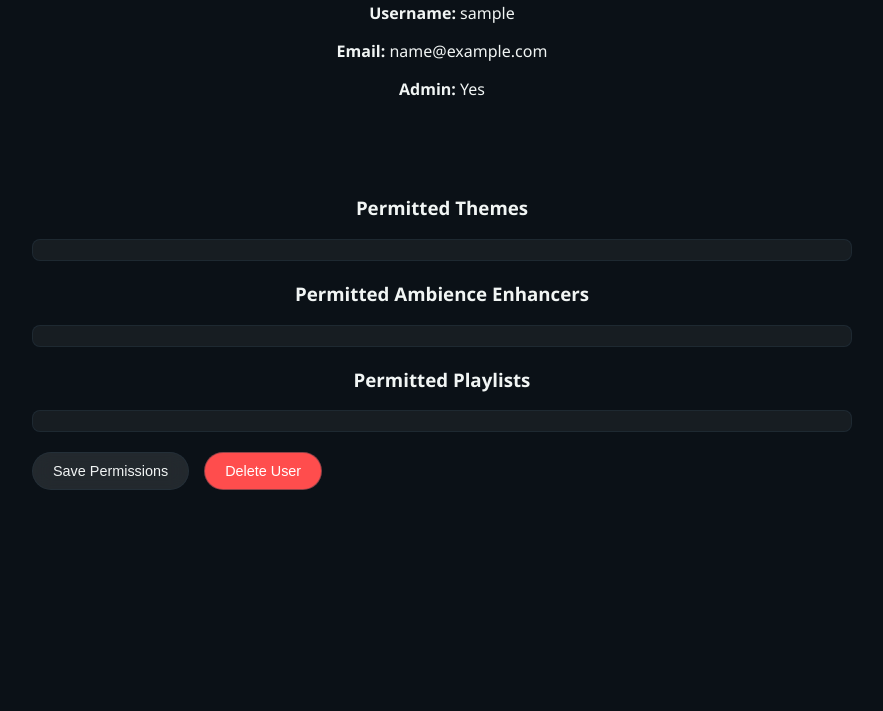
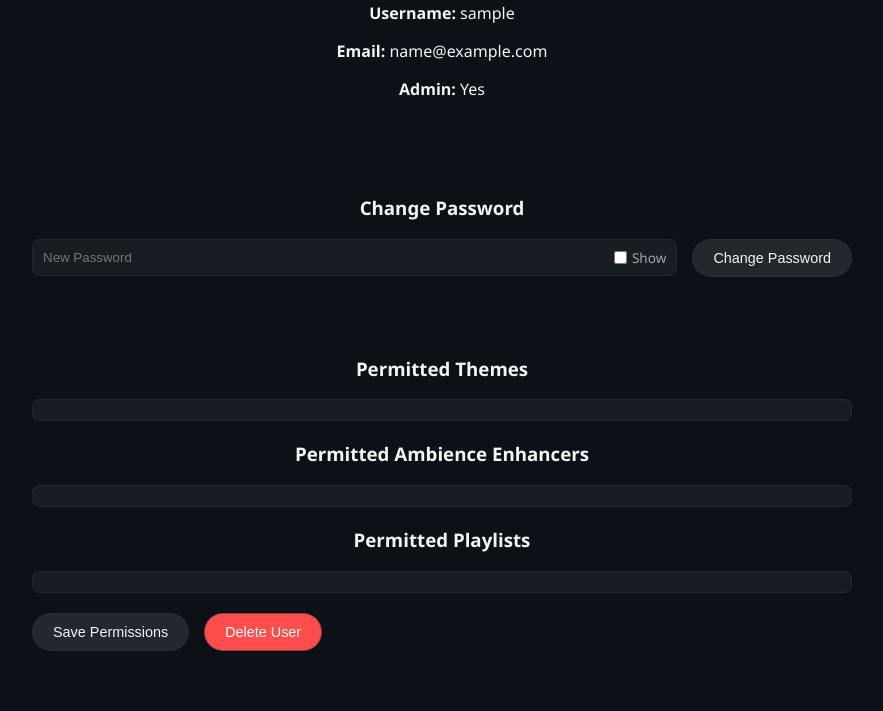
Before and after one commit to shrinathjayakumar/ambient_dashboard, a Django app: page /app-manager/user/1/edit/ in a window 1280 px wide. Shown: the part 221-932 px from the top of the page, without its empty margins (198-1081 px from the left). Before the commit the page ends 711 px from the top, so only its background shows below. Run offline with Django 4.2, Linux system fonts and the light colour scheme; the visitor is signed in with stand-in values (Sample User, id 1); data comes from the database, SQL or seed files in the repository; data that the repository does not hold is empty.

Commit message:
Add ability for admin to change passwords in edit user page

```diff
--- a/dashboard/templates/dashboard/edit_user.html
+++ b/dashboard/templates/dashboard/edit_user.html
@@ -38,6 +38,22 @@
             <p><strong>Email:</strong> {{ target_user.email }}</p>
             {% endif %}
             <p><strong>Admin:</strong> {{ target_user.is_superuser|yesno:"Yes,No" }}</p>
+        </div>
+
+        <div class="card glass">
+            <h3>Change Password</h3>
+            <form method="POST" style="display: flex; gap: 15px; align-items: center; flex-wrap: wrap;">
+                {% csrf_token %}
+                <input type="hidden" name="action" value="change_password">
+                <div style="flex: 1; min-width: 200px; display: flex; align-items: center; background: rgba(255,255,255,0.05); border: 1px solid var(--border-color); border-radius: 8px; padding-right: 10px;">
+                    <input type="password" name="new_password" id="new_password" placeholder="New Password" required style="flex: 1; padding: 10px; border: none; background: transparent; color: #fff; outline: none;">
+                    <div style="display: flex; align-items: center; gap: 5px;">
+                        <input type="checkbox" id="show-pwd-edit" style="cursor: pointer; margin: 0;">
+                        <label for="show-pwd-edit" style="color: var(--secondary-text); font-size: 0.85rem; cursor: pointer; margin: 0;">Show</label>
+                    </div>
+                </div>
+                <button type="submit" class="yt-button" style="padding: 10px 20px;">Change Password</button>
+            </form>
         </div>
 
         <form method="POST">
@@ -86,6 +102,11 @@
     <script>
         const savedTheme = localStorage.getItem('ambient_theme') || 'midnight';
         document.documentElement.setAttribute('data-theme', savedTheme);
+
+        document.getElementById('show-pwd-edit').addEventListener('change', function() {
+            const pwdInput = document.getElementById('new_password');
+            pwdInput.type = this.checked ? 'text' : 'password';
+        });
     </script>
 </body>
 </html>
--- a/dashboard/views.py
+++ b/dashboard/views.py
@@ -193,6 +193,16 @@ def edit_user(request, user_id):
             messages.success(request, f"Permissions updated for {target_user.username}.")
             return redirect('app_manager')
 
+        elif action == 'change_password':
+            new_password = request.POST.get('new_password')
+            if new_password:
+                target_user.set_password(new_password)
+                target_user.save()
+                messages.success(request, f"Password successfully changed for {target_user.username}.")
+            else:
+                messages.error(request, "Password cannot be empty.")
+            return redirect('edit_user', user_id=target_user.id)
+
     return render(request, 'dashboard/edit_user.html', {
         'target_user': target_user,
         'all_themes': all_themes,
```
